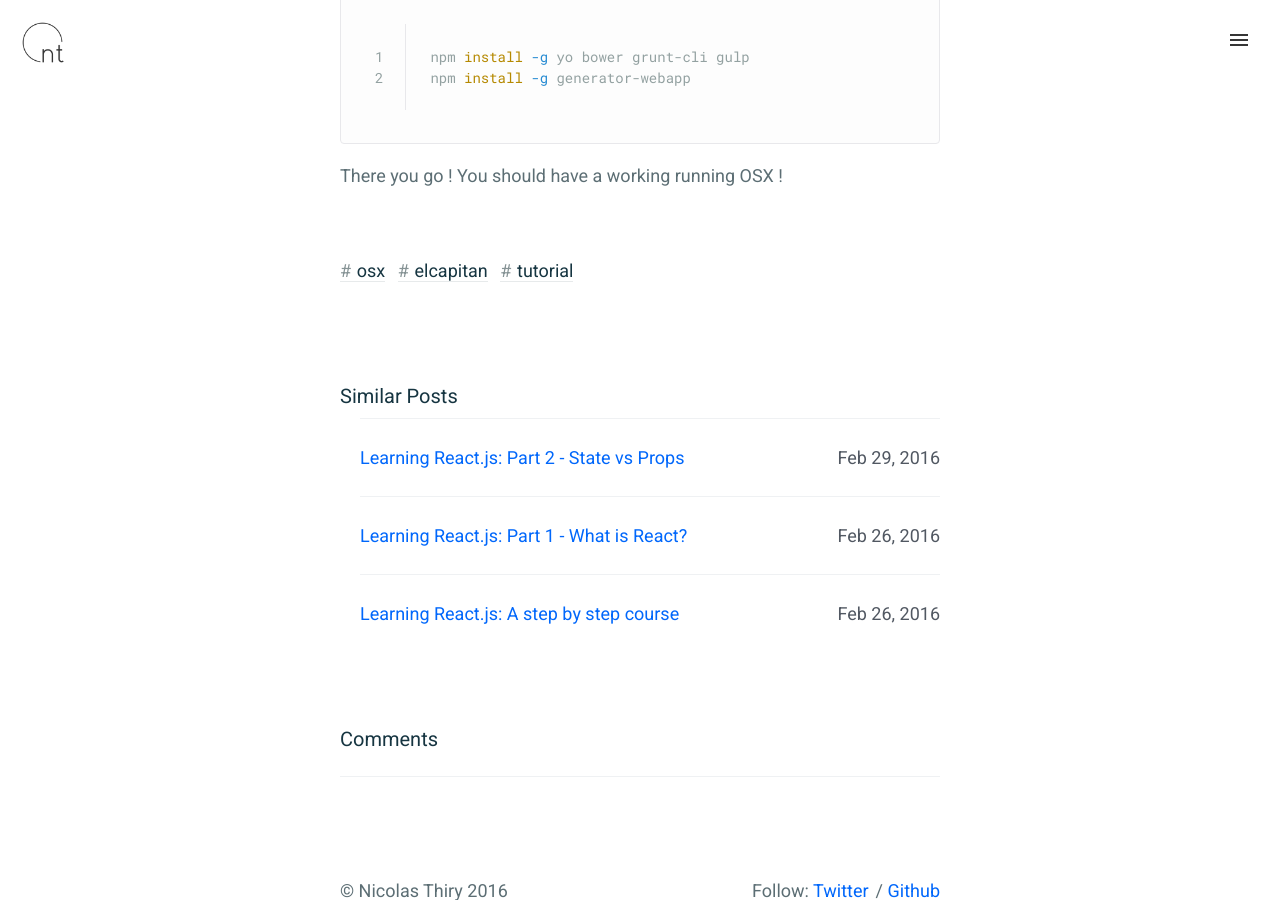
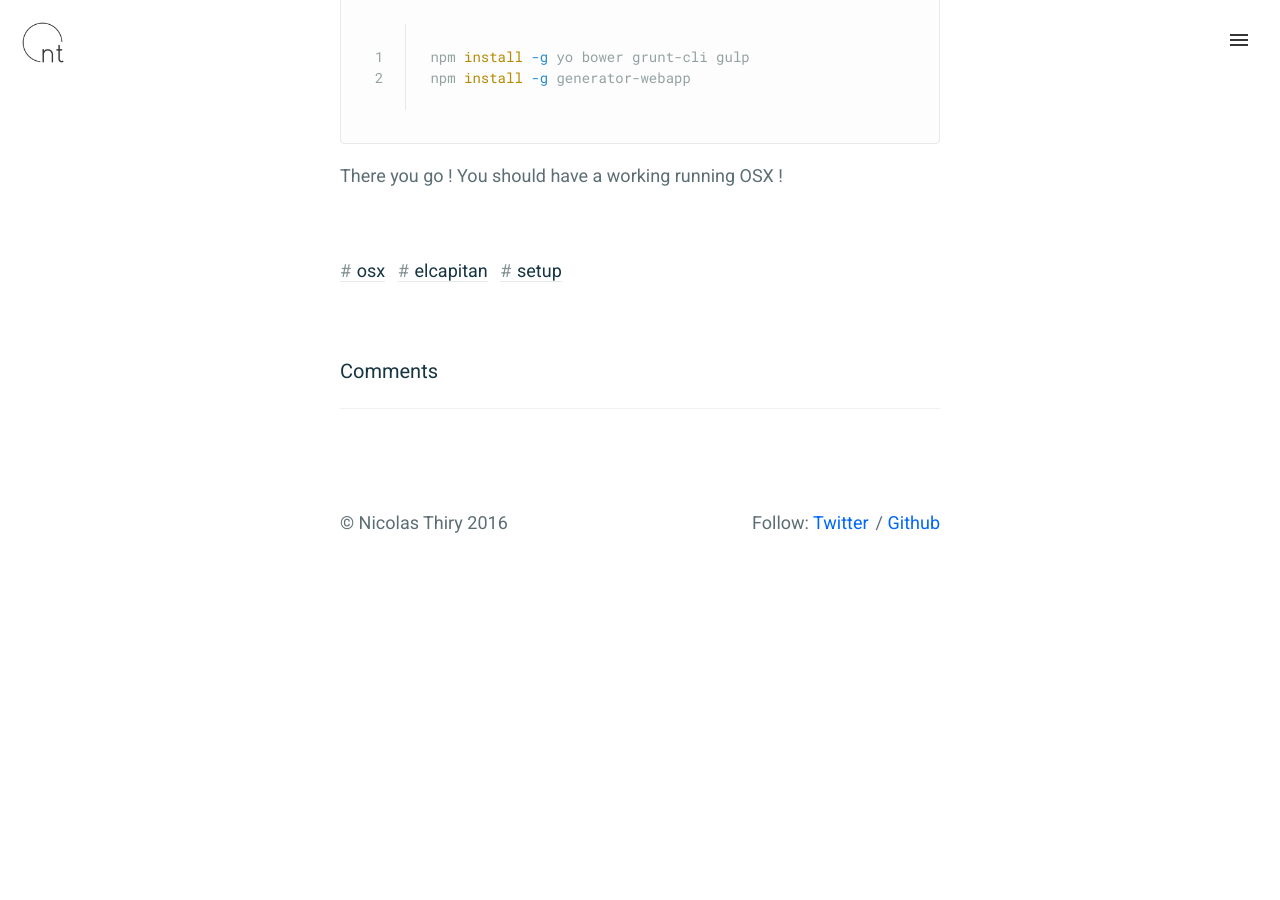
Before and after one commit to nicolasthy/nicolasthy.github.io, a Jekyll site: the page built from _posts/2016-03-01-osx-el-capitan-dev-setup.markdown, in a window 1280 px wide and 900 px high, scrolled down 3578 px. Built offline with Jekyll 4.4.1, drawn with Linux system fonts in a browser that asks for light colours; nearby versions of some CDN libraries; comment, search, counter and statistics services are not loaded; after the commit the page ends 4214 px from its top, so only the background shows below that.

Commit message:
changed tag

```diff
--- a/_posts/2016-03-01-osx-el-capitan-dev-setup.markdown
+++ b/_posts/2016-03-01-osx-el-capitan-dev-setup.markdown
@@ -3,7 +3,7 @@ layout: post
 title:  "OSX El Capitan for Web Development"
 date:   2016-03-01 10:00:00 +0100
 categories: tutorial osx
-tags: osx elcapitan tutorial
+tags: osx elcapitan setup
 image: osx-elcapitan.jpg
 cover: osx-elcapitan.jpg
 excerpt: Setup your Mac with OSX El Capitan for web development
```
Also changed, not shown: tags/setup/index.html (added, +7 -0 lines).
